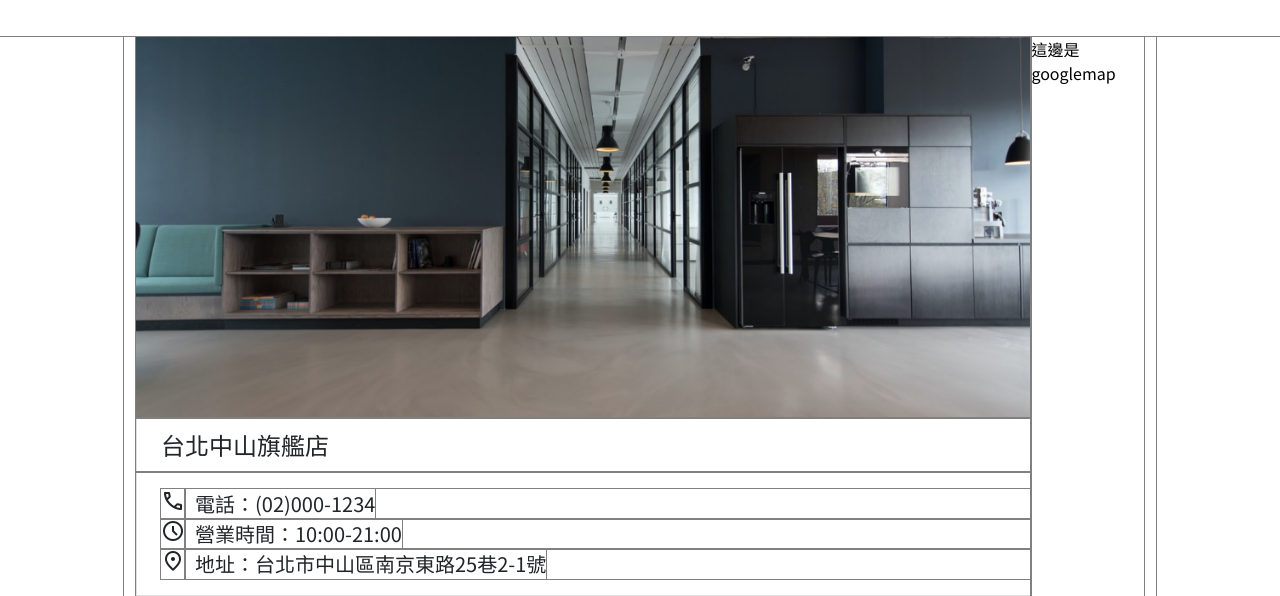
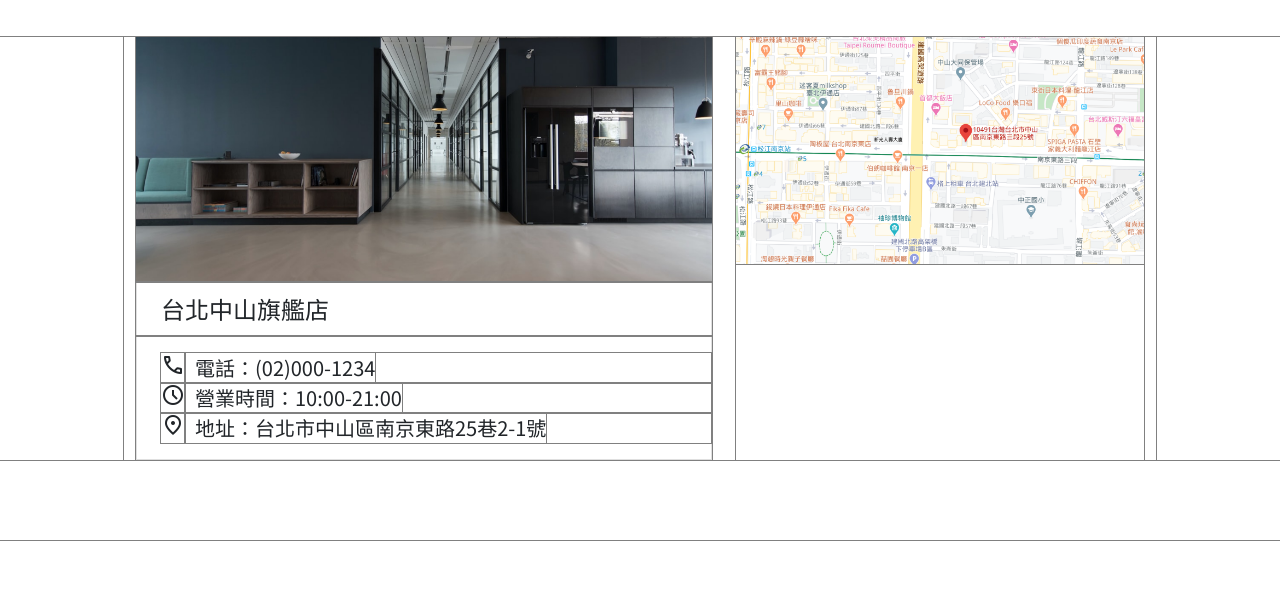
Before and after one commit to yoishere/maintaskw3-4, a website built with Vite: page pages/store.html in a window 1280 px wide. Shown: the part 244-840 px from the top of the page. After the commit the page ends 800 px from the top, so only its background shows below. Built offline with nearby package versions, Linux system fonts and the light colour scheme.

Commit message:
修正store連結

```diff
--- a/assets/scss/pages/_store.scss
+++ b/assets/scss/pages/_store.scss
@@ -69,7 +69,16 @@
 
 .storesite-d-flex{
     display: flex;
+    @include mobile{
+        display: block;
+    }
 }
+
+.g24{
+    gap: 24px;
+}
+.mb80{
+    margin-bottom: 80px;}
 
 .color-darkgrey{
     color: #212529;
@@ -96,4 +105,11 @@
 .mt40{
     margin-top: 40px;
 }
+
+.googlemap{
+
+    @include mobile{
+        margin-top: 24px;
+        margin-bottom: 64px;}
+}
 *{outline:1px grey solid;}
--- a/layout/header.ejs
+++ b/layout/header.ejs
@@ -4,7 +4,7 @@
             <img src="/assets/images/logo-white.png" alt="LOGO">
             <ul class="navlist">
                 <li><a href="#">系列鏡框</a></li>
-                <li><a href="#">門市據點</a></li>
+                <li><a href="store.html">門市據點</a></li>
                 <li><a href="#">部落格</a></li>
                 <li><a href="#">常見問題</a></li>
             </ul>
--- a/pages/store.html
+++ b/pages/store.html
@@ -26,7 +26,7 @@
     </div>
 </section>
 <section class="mt40">
-    <div class="container storesite-d-flex">
+    <div class="container storesite-d-flex g24 mb80">
         <div class="storesite-card color-darkgrey">
             <div class="storecover">
                 <img src="../assets/images/storepage-1.png" alt="storepage-1">
@@ -49,7 +49,7 @@
 
         </div>
         <div class="googlemap">
-            這邊是googlemap
+            <img src="../assets/images/map.png" alt="map">
             <!-- 這邊不知道要怎麼插入googlemap -->
         </div>
     </div>
```
Also changed, not shown: assets/images/map.png (added).
